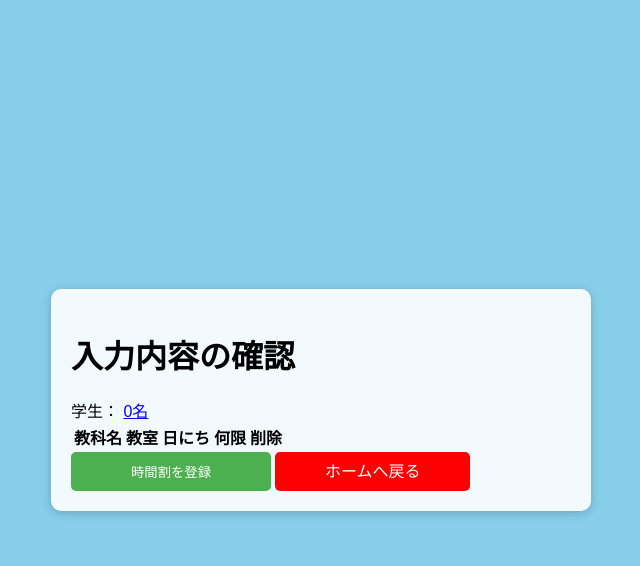
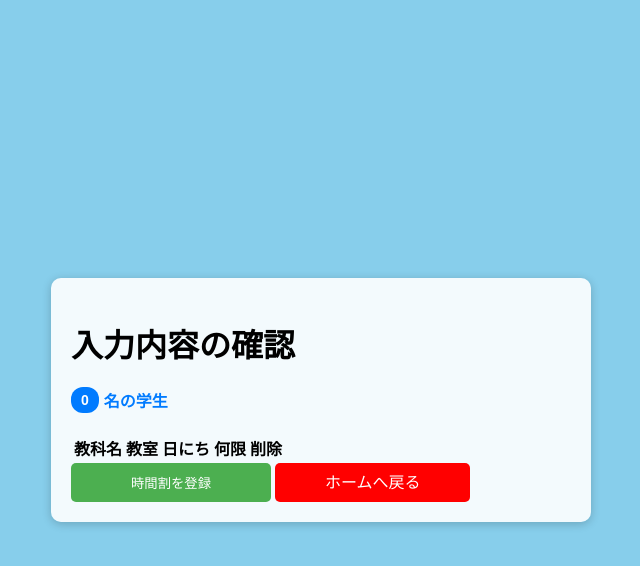
Before and after one commit to 211032/sotsuken, a Django app: page /student_course_comp_registration/ in a window 1280 px wide. Shown: the top 566 px of the page, without its empty margins (319-959 px from the left). Run offline with Django 5.2, Linux system fonts and the light colour scheme; lists and menus that the app fills with data are empty; parts of the project's set-up code (start-up, migrations or seed data) failed here and were passed over.

Commit message:
HTML,CSS編集11/29

```diff
--- a/static/CSS/student_course_registration2.css
+++ b/static/CSS/student_course_registration2.css
@@ -97,3 +97,48 @@
 .hidden-row {
     display: none;
 }
+
+.student-info {
+    font-family: 'Arial', sans-serif;
+    font-size: 16px;
+    margin-bottom: 20px;
+    display: flex;
+    align-items: center;
+    gap: 10px;
+}
+
+/* 名前のスタイル */
+.student-name {
+    font-weight: bold;
+    color: #333;
+    padding: 20px 50px;
+    border: 2px solid #4caf50;
+    border-radius: 5px;
+    background-color: #f0f9f4;
+}
+
+/* 学生数リンク */
+.student-count {
+    text-decoration: none;
+    color: #007bff;
+    font-weight: bold;
+    display: flex;
+    align-items: center;
+}
+
+/* 数字のバッジスタイル */
+.count-badge {
+    display: inline-block;
+    padding: 5px 10px;
+    font-size: 14px;
+    font-weight: bold;
+    color: white;
+    background-color: #007bff;
+    border-radius: 12px;
+    margin-right: 5px;
+    transition: background-color 0.3s ease;
+}
+
+.student-count:hover .count-badge {
+    background-color: #0056b3;
+}
--- a/templates/student_course_comp_registration.html
+++ b/templates/student_course_comp_registration.html
@@ -10,12 +10,16 @@
         {% csrf_token %}
         <h1>入力内容の確認</h1>
 
-        学生：
-        {% if students|length == 1 %}
-            {{ students.first.name }}
-        {% else %}
-            <a href="#" onclick="alertName()">{{ students|length }}名</a>
-        {% endif %}
+        <!-- 学生数の表示部分 -->
+        <div class="student-info">
+            {% if students|length == 1 %}
+                <span class="student-name">{{ students.first.name }}</span>
+            {% else %}
+                <a href="#" onclick="alertName()" class="student-count">
+                     <span class="count-badge">{{ students|length }}</span> 名の学生
+                </a>
+            {% endif %}
+        </div>
 
         <!-- 学生情報をデータ属性付きの隠し要素に埋め込む -->
         <div id="students-container" style="display: none;">
```
Also changed, not shown: templates/student_course_ok.html (+32 -2 lines).
